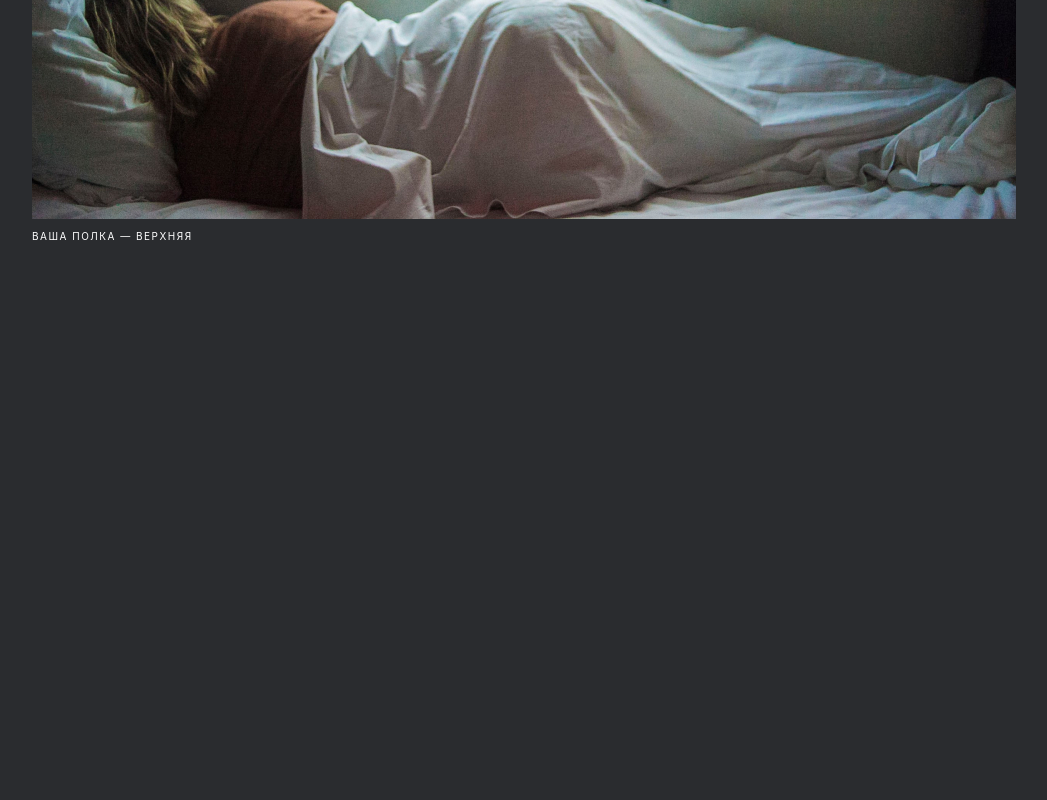
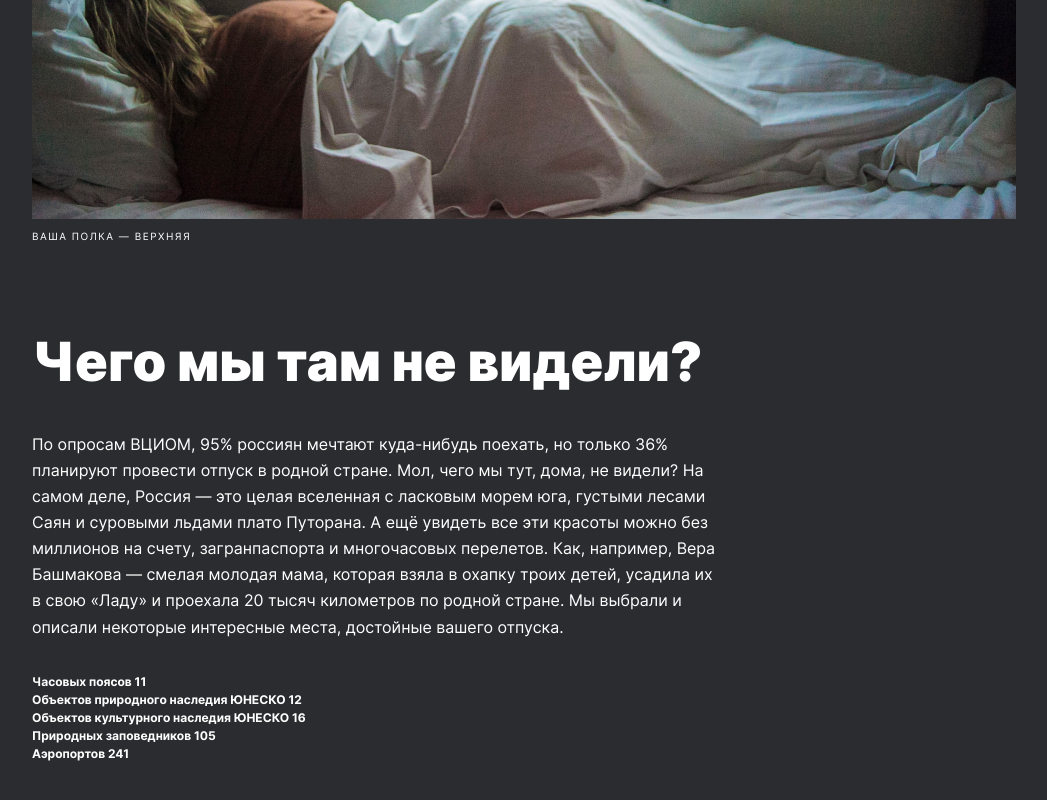
Before and after one commit to AsianMustache/russian-travel, a plain HTML site: page index.html in a window 1280 px wide. Shown: the part 900-1700 px from the top of the page, without its empty margins (116-1163 px from the left). Drawn offline with Linux system fonts and the light colour scheme.

Commit message:
feat: new block intro

```diff
--- /dev/null
+++ b/blocks/body/body.css
@@ -0,0 +1,3 @@
+.body {
+    background-color: #2A2C2F;
+}
--- /dev/null
+++ b/blocks/intro/__list/intro__list.css
@@ -0,0 +1,9 @@
+.intro__list {
+    font-family: 'Inter';
+    font-style: normal;
+    font-weight: 700;
+    font-size: 12px;
+    line-height: 18px;
+    color: #FFFFFF;
+    margin: 0;
+}
--- /dev/null
+++ b/blocks/intro/__text/intro__text.css
@@ -0,0 +1,10 @@
+.intro__text {
+    font-family: 'Inter', sans-serif;
+    font-style: normal;
+    font-weight: 400;
+    font-size: 16px;
+    line-height: 163%;
+    color: #FFFFFF;
+    margin-top: 40px;
+    margin-bottom: 33px;
+}
--- /dev/null
+++ b/blocks/intro/__title/intro__title.css
@@ -0,0 +1,9 @@
+.intro__title {
+    font-family: 'Inter', sans-serif;
+    font-style: normal;
+    font-weight: 900;
+    font-size: 54px;
+    line-height: 58px;
+    color: #FFFFFF;
+    margin: 0;
+}
--- /dev/null
+++ b/blocks/intro/intro.css
@@ -0,0 +1,7 @@
+.intro {
+    max-width: 690px;
+    max-height: 429px;
+    display: flex;
+    flex-wrap: wrap;
+    margin: 92px 442px 92px 148px;
+}
--- a/blocks/lang/__en/lang__en.css
+++ b/blocks/lang/__en/lang__en.css
@@ -1,7 +1,6 @@
 .lang__en {
     text-decoration: none;
     color: white;
-    font-family: 'Inter', sans-serif;
     font-style: normal;
     font-weight: 400;
     font-size: 24px;
--- a/blocks/lang/__ru/lang__ru.css
+++ b/blocks/lang/__ru/lang__ru.css
@@ -2,7 +2,6 @@
     margin-right: 18px;
     text-decoration: none;
     color: white;
-    font-family: 'Inter', sans-serif;
     font-style: normal;
     font-weight: 400;
     font-size: 24px;
--- a/blocks/lead/__caption/lead__caption.css
+++ b/blocks/lead/__caption/lead__caption.css
@@ -1,5 +1,4 @@
 .lead__caption {
-    font-family: 'Inter', sans-serif;
     font-style: normal;
     font-weight: 400;
     font-size: 10px;
--- a/blocks/lead/__subtitle/lead__subtitle.css
+++ b/blocks/lead/__subtitle/lead__subtitle.css
@@ -1,5 +1,4 @@
 .lead__subtitle {
-    font-family: 'Inter', sans-serif;
     font-style: normal;
     font-weight: 400;
     font-size: 30px;
@@ -8,5 +7,5 @@
     color: white;
     width: 640px;
     height: 72px;
-    margin: 0 auto;
+    margin: 0px 246px;
 }
--- a/blocks/lead/__title/lead__title.css
+++ b/blocks/lead/__title/lead__title.css
@@ -1,5 +1,4 @@
 .lead__title {
-    font-family: 'Inter', sans-serif;
     font-style: normal;
     font-weight: 900;
     font-size: 96px;
--- a/blocks/page/page.css
+++ b/blocks/page/page.css
@@ -1,8 +1,8 @@
 .page {
-    min-width: 1280px;
+    max-width: 1280px;
     min-height: 6875px;
     margin: 0 auto;
-    font-family: 'Inter', sans-serif;
     scroll-behavior: smooth;
     background-color: #2A2C2F;
+    font-family: 'Inter', sans-serif;
 }
--- a/fonts/fonts.css
+++ b/fonts/fonts.css
@@ -1,19 +1,20 @@
 @font-face {
-    font-family: 'Inter-Black', sans-serif;
-    src: url(../fonts/Inter-Black.ttf) format('ttf');
-    font-style: normal;
+    font-family: 'Inter';
+    src: url(../fonts/Inter-Black.woff2) format("woff2"),
+    url(../fonts/Inter-Black.woff) format("woff");
     font-weight: 900;
 }
 
 @font-face {
-    font-family: 'Inter-Bold', sans-serif;
-    src: url(../fonts/Inter-Bold.ttf) format('ttf');
-    font-style: normal;
+    font-family: 'Inter';
+    src: url(../fonts/Inter-Bold.woff2) format("woff2"),
+    url(../fonts/Inter-Bold.woff) format("woff");
     font-weight: 700;
 }
+
 @font-face {
-    font-family: 'Inter-Regular', sans-serif;
-    src: url(../fonts/Inter-Regular.ttf) format('ttf');
-    font-style: normal;
+    font-family: 'Inter';
+    src: url(../fonts/Inter-Regular.woff2) format("woff2"),
+    url(../fonts/Inter-Regular.woff) format("woff");
     font-weight: 400;
 }
--- a/index.html
+++ b/index.html
@@ -7,7 +7,7 @@
     <link  rel="stylesheet" href="./pages/index.css" type="text/css">
     <title>Путешествия по России</title>
 </head>
-<body>
+<body class="body">
     <div class="page">
         <header class="header">
             <a href="/" class="header__logo"><img src="./images/__logo.svg" class="logo" alt="Россия"></a>
@@ -23,6 +23,20 @@
                 <div class="lead__image"></div>
                 <p class="lead__caption">Ваша полка — верхняя</p>
             </section>
+            <section class="intro">
+                <h2 class="intro__title">Чего мы там не видели?</h2>
+                <p class="intro__text">По опросам ВЦИОМ, 95% россиян мечтают куда-нибудь поехать, но только 36% планируют провести отпуск в родной стране.
+                    Мол, чего мы тут, дома, не видели?
+                    На самом деле, Россия — это целая вселенная с ласковым морем юга, густыми лесами Саян и суровыми льдами плато Путорана.
+                    А ещё увидеть все эти красоты можно без миллионов на счету, загранпаспорта и многочасовых перелетов.
+                    Как, например, Вера Башмакова — смелая молодая мама, которая взяла в охапку троих детей, усадила их в свою «Ладу» и проехала 20 тысяч километров по родной стране.
+                    Мы выбрали и описали некоторые интересные места, достойные вашего отпуска.</p>
+                <p class="intro__list">Часовых поясов 11<br>
+                    Объектов природного наследия ЮНЕСКО 12<br>
+                    Объектов культурного наследия ЮНЕСКО 16<br>
+                    Природных заповедников 105<br>
+                    Аэропортов 241</p>
+            </section>
         </main>
     </div>
 </body>
--- a/pages/index.css
+++ b/pages/index.css
@@ -1,4 +1,5 @@
 @import url(../vendor/normalize.css);
+@import url(../blocks/body/body.css);
 @import url(../fonts/fonts.css);
 @import url(../blocks/page/page.css);
 @import url(../blocks/header/header.css);
@@ -10,3 +11,7 @@
 @import url(../blocks/lead/__subtitle/lead__subtitle.css);
 @import url(../blocks/lead/__image/lead__image.css);
 @import url(../blocks/lead/__caption/lead__caption.css);
+@import url(../blocks/intro/intro.css);
+@import url(../blocks/intro/__title/intro__title.css);
+@import url(../blocks/intro/__text/intro__text.css);
+@import url(../blocks/intro/__list/intro__list.css);
```
Also changed, not shown: fonts/Inter-Black.woff (added), fonts/Inter-Black.woff2 (added), fonts/Inter-Bold.woff (added), fonts/Inter-Bold.woff2 (added), fonts/Inter-Regular.woff (added), fonts/Inter-Regular.woff2 (added).
